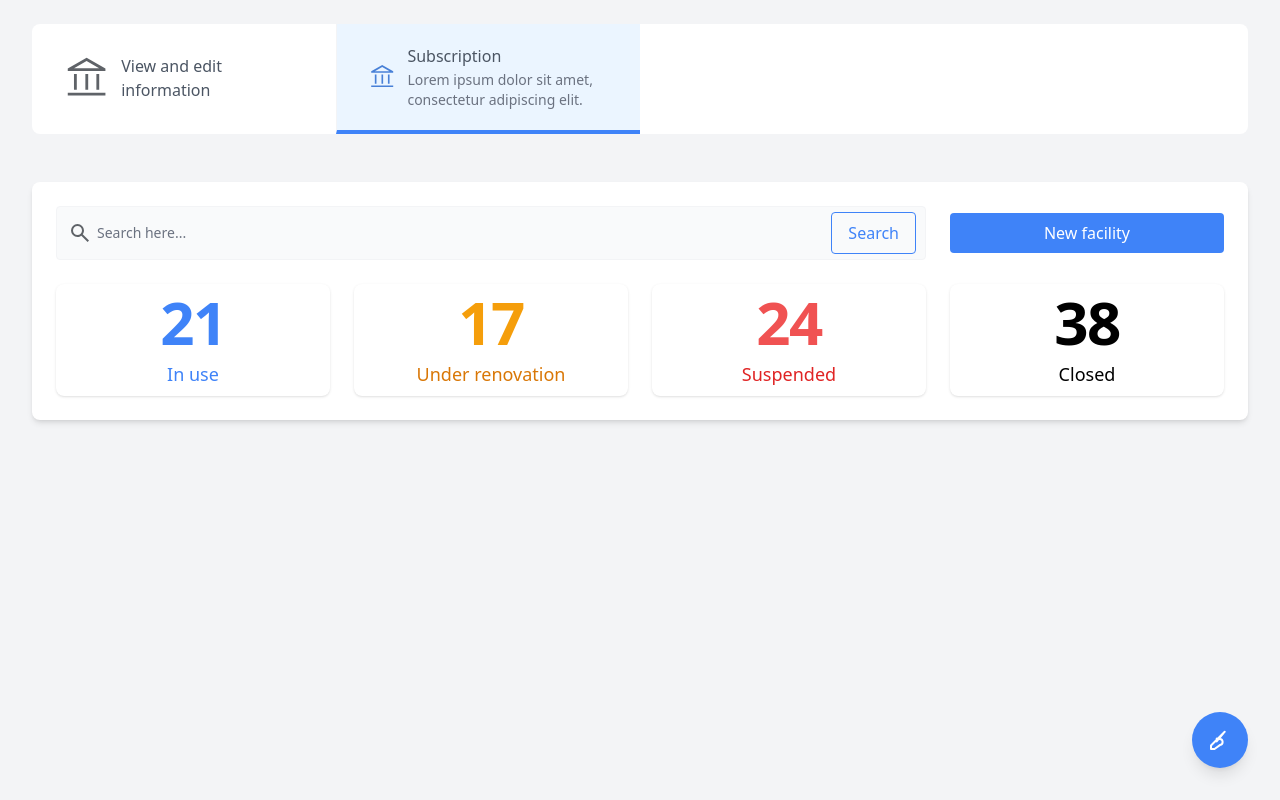
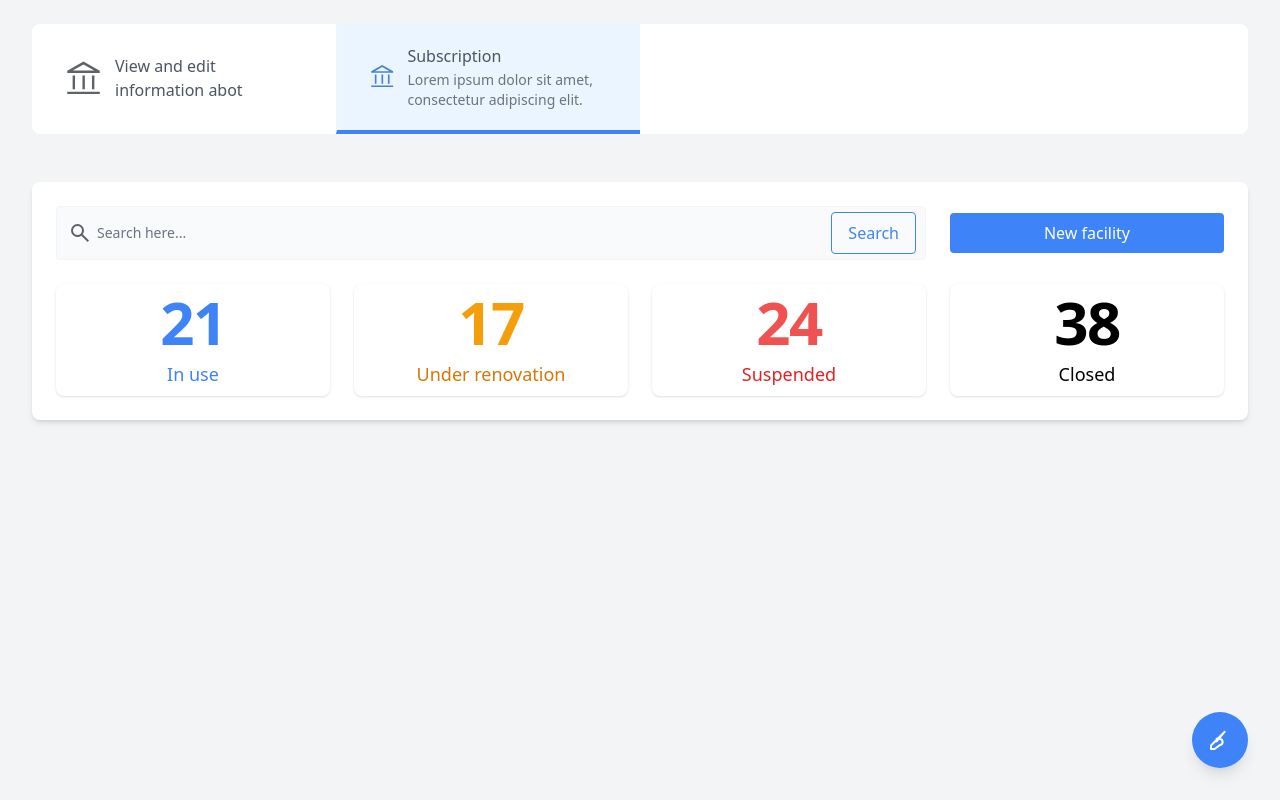
Before and after one commit to mehmonov/Proflio, a Django app: template templates/profile.html in a window 1280 px wide. Run offline with Django 5.2, Linux system fonts and the light colour scheme; the template is opened without the code that fills it, so the values that code supplies are empty; style sheets or scripts are compiled from the project's sources; some libraries are stand-ins or nearby versions.

Commit message:
add ci/cd test 12

```diff
--- a/templates/profile.html
+++ b/templates/profile.html
@@ -24,7 +24,7 @@
 					d="M212-241v-339h60v339h-60Zm242 0v-339h60v339h-60ZM80-121v-60h800v60H80Zm608-120v-339h60v339h-60ZM80-640v-53l400-228 400 228v53H80Zm134-60h532-532Zm0 0h532L480-852 214-700Z" />
 			</svg>
 			<div class="ml-3">
-				<div class="font-medium leading-6 text-gray-600">View and edit information</div>
+				<div class="font-medium leading-6 text-gray-600">View and edit information abot</div>
 				<div class="mt-0.5 text-sm text-gray-500">
 
                 </div>
```
